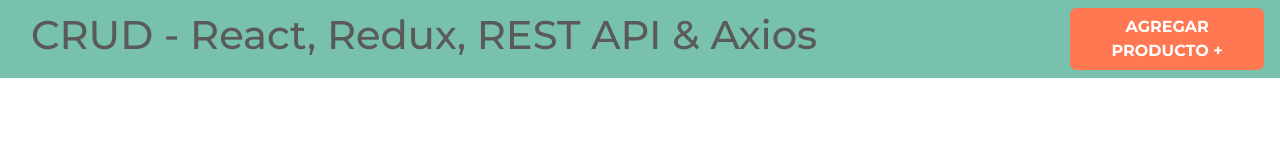
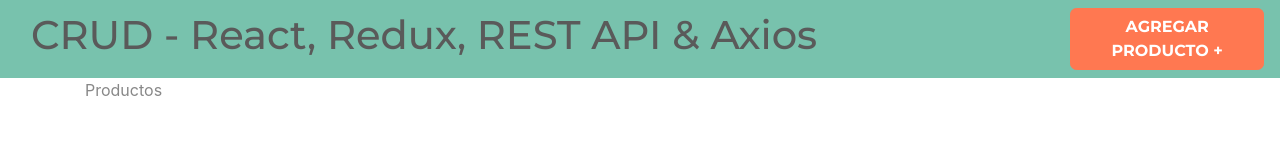
Before and after one commit to velfin13/crud-redux-react, a React (Vite) app: page / in a window 1280 px wide. Shown: the top 160 px of the page. Built offline with nearby package versions, Linux system fonts and the light colour scheme.

Commit message:
react router dom 5.1.2

```diff
--- a/package.json
+++ b/package.json
@@ -10,7 +10,8 @@
   },
   "dependencies": {
     "react": "^18.2.0",
-    "react-dom": "^18.2.0"
+    "react-dom": "^18.2.0",
+    "react-router-dom": "^5.1.2"
   },
   "devDependencies": {
     "@types/react": "^18.0.17",
--- a/src/App.jsx
+++ b/src/App.jsx
@@ -1,10 +1,21 @@
+import { BrowserRouter as Router, Switch, Route, Link } from "react-router-dom";
 import Header from "./components/Header";
+import NuevoProducto from "./components/NuevoProducto";
+import EditarProducto from "./components/EditarProducto";
+import Productos from "./components/Productos";
 
 function App() {
   return (
-    <>
-      <Header>Hola</Header>
-    </>
+    <Router>
+      <Header />
+      <div className="container">
+        <Switch>
+          <Route path="/" exact component={Productos} />
+          <Route path="/productos/nuevo" exact component={NuevoProducto} />
+          <Route path="/productos/editar/:id" exact component={EditarProducto} />
+        </Switch>
+      </div>
+    </Router>
   );
 }
 
--- /dev/null
+++ b/src/components/EditarProducto.jsx
@@ -0,0 +1,7 @@
+import React from "react";
+
+const EditarProducto = () => {
+  return <div>EditarProducto</div>;
+};
+
+export default EditarProducto;
--- a/src/components/Header.jsx
+++ b/src/components/Header.jsx
@@ -1,18 +1,19 @@
-import React from "react";
-
+import { Link } from "react-router-dom";
 const Header = () => {
   return (
     <nav className="navbar navbar-expand-lg navbar-dark bg-primary justify-content-between">
       <div className="container">
-        <h1>CRUD - React, Redux, REST API & Axios</h1>
+        <Link to={"/"}>
+          <h1>CRUD - React, Redux, REST API & Axios</h1>
+        </Link>
       </div>
 
-      <a
+      <Link
         to={"/productos/nuevo"}
         className="btn btn-danger nuevo-post d-block d-md-inline-block"
       >
         Agregar Producto &#43;
-      </a>
+      </Link>
     </nav>
   );
 };
--- /dev/null
+++ b/src/components/NuevoProducto.jsx
@@ -0,0 +1,7 @@
+import React from "react";
+
+const NuevoProducto = () => {
+  return <div>Nuevo producto</div>;
+};
+
+export default NuevoProducto;
--- /dev/null
+++ b/src/components/Productos.jsx
@@ -0,0 +1,11 @@
+import React from 'react';
+
+const Productos = () => {
+  return (
+    <div>
+      Productos
+    </div>
+  );
+}
+
+export default Productos;
```
Also changed, not shown: 1 other file (tests, documents, lock files or other folders).
